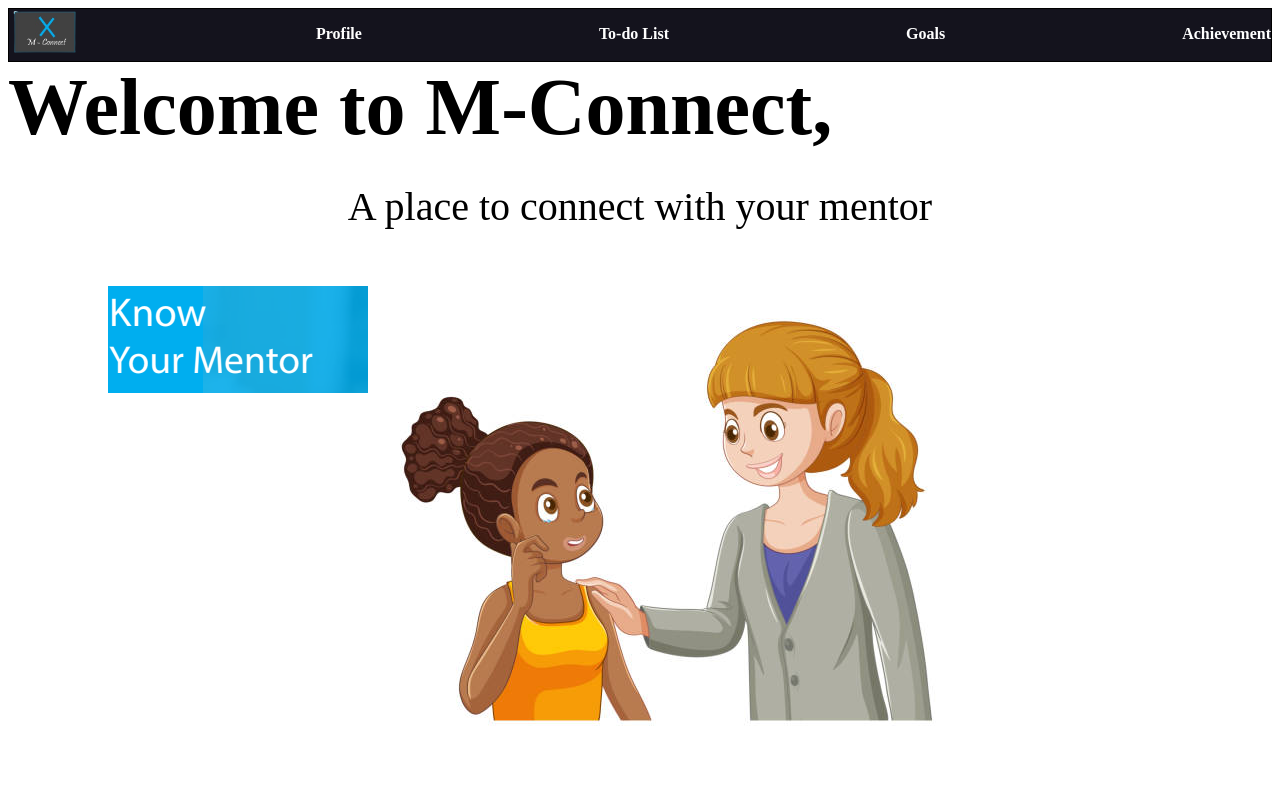
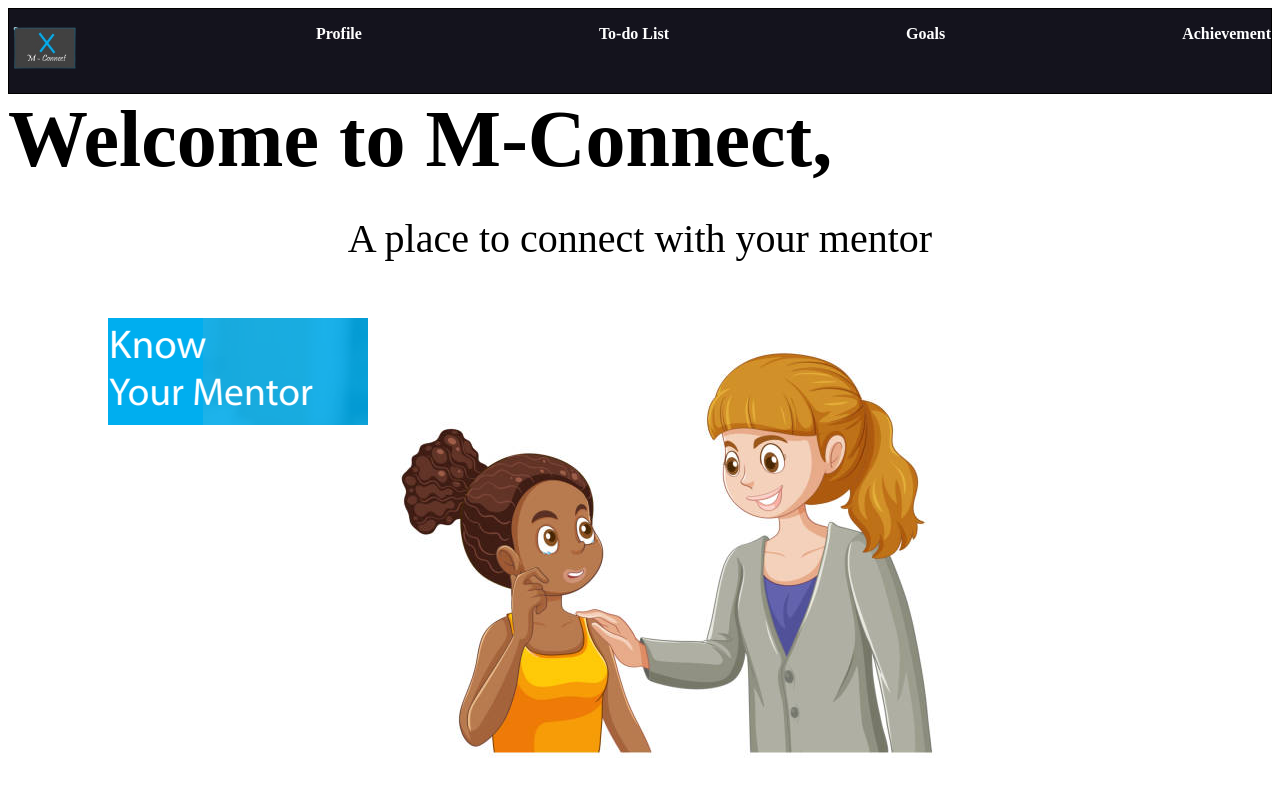
Before and after one commit to Laura-Nyaaga/school-mentorship-website, a plain HTML site: page home.html in a window 1280 px wide. Shown: the top 800 px of the page. Drawn offline with Linux system fonts and the light colour scheme.

Commit message:
Update home.html

```diff
--- a/home.html
+++ b/home.html
@@ -8,9 +8,7 @@
 </head>
 <body>
    <nav>
-     <a id="aa" href="/home">
-        <img src="/pictures/logodesign.png" alt="logo" width="70px">
-    </a>
+    <p><a id="aa" href="/home"><img src="/pictures/logodesign.png" alt="logo" width="70px"></a></p>
     <p><a id="aa" href="/profile.html"><strong>Profile</strong></a></p>
     <p><a id="aa" href="/to-do.html"><strong>To-do List</strong></a></p>
     <p><a id="aa" href="/goal.html"><strong>Goals</strong></a></p>
```
